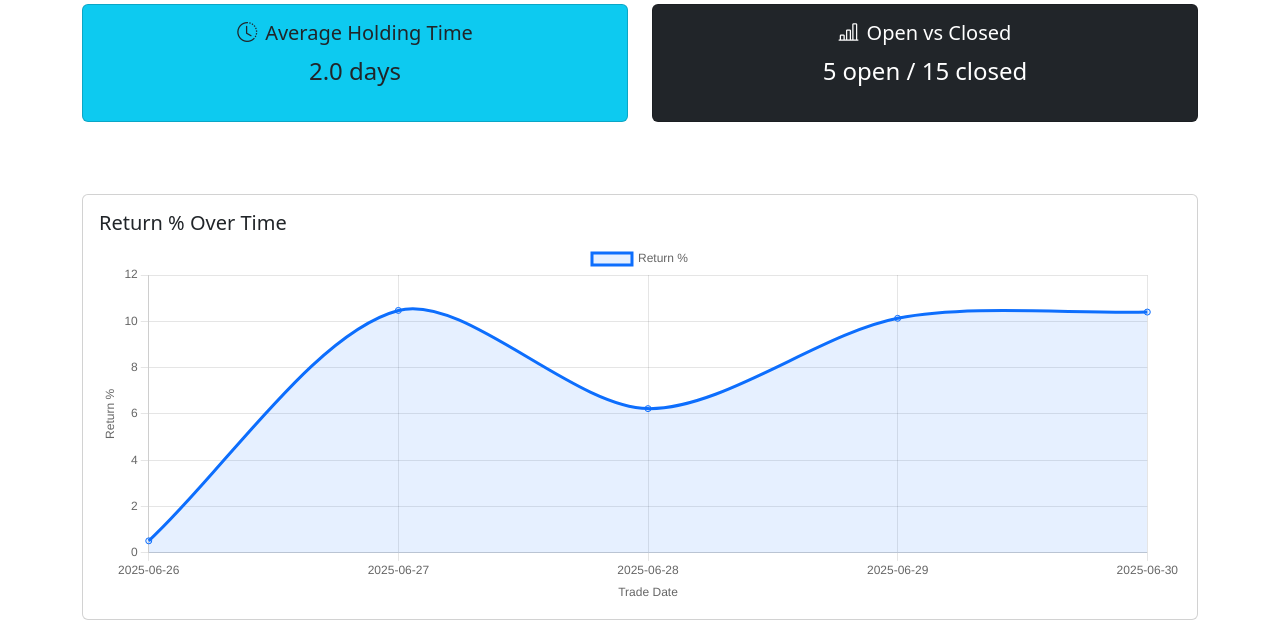
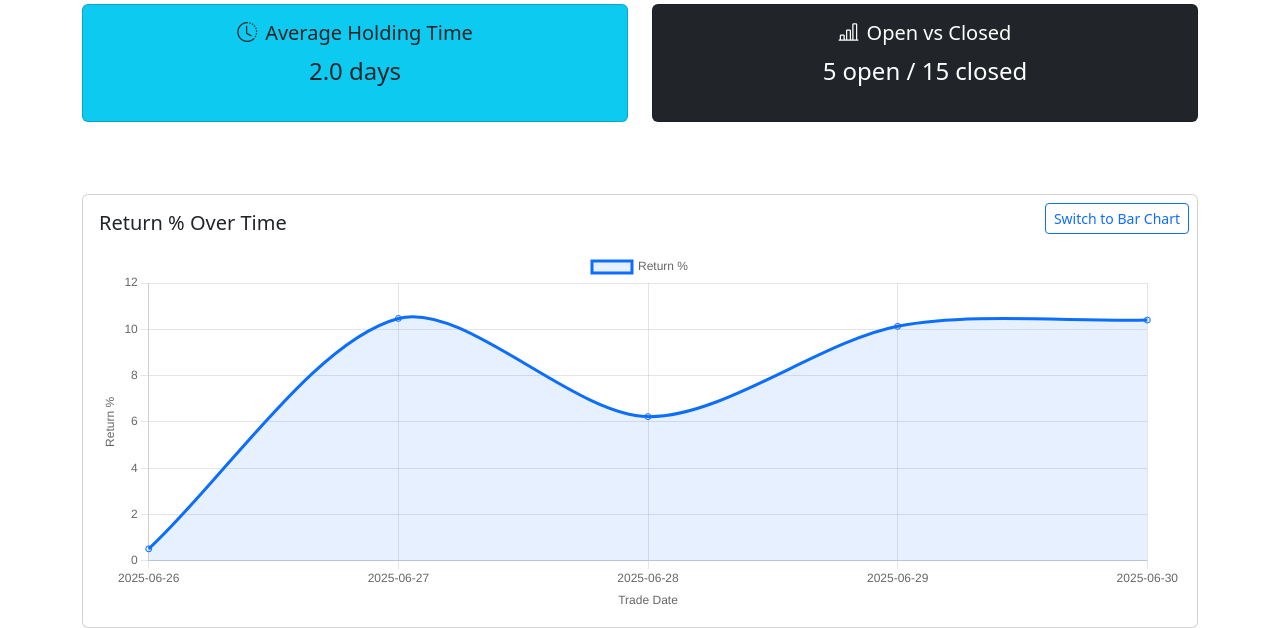
Before and after one commit to carlssonanton87/milestone-project-3, a Django app: page /dashboard/ in a window 1280 px wide. Shown: the part 384-1012 px from the top of the page. Run offline with Django 5.2, Linux system fonts and the light colour scheme; a user stored in the database is signed in; data comes from the database, SQL or seed files in the repository; some libraries are stand-ins or nearby versions.

Commit message:
📊 Add chart type toggle button for switching between line and bar chart

```diff
--- a/trades/templates/trades/dashboard.html
+++ b/trades/templates/trades/dashboard.html
@@ -108,8 +108,14 @@
 {% if chart_labels and chart_returns %}
 
 <div class="card mt-5">
-  <div class="card-body">
+
+  <div class="card-body position-relative">
     <h5 class="card-title">Return % Over Time</h5>
+    <div class="d-flex justify-content-end mb-2">
+  <button id="toggleChart" class="btn btn-sm btn-outline-primary position-absolute top-0 end-0 m-2">
+    Switch to Bar Chart
+  </button>
+</div>
     <canvas id="returnsChart" height="100"></canvas>
   </div>
 </div>
@@ -122,26 +128,27 @@
 
 <script>
   document.addEventListener('DOMContentLoaded', function () {
-  const chartLabels = JSON.parse(document.getElementById('labels-data').textContent);
-  const chartData = JSON.parse(document.getElementById('returns-data').textContent);
+    const labels = JSON.parse(document.getElementById('labels-data').textContent);
+    const data = JSON.parse(document.getElementById('returns-data').textContent);
+    const ctx = document.getElementById('returnsChart').getContext('2d');
 
-  const ctx = document.getElementById('returnsChart');
-  if (!ctx) {
-    console.error("Canvas element #returnsChart not found.");
-    return;
-  }
+    let chartType = 'line';
+    let chart;
 
-  new Chart(ctx, {
-    type: 'line',
+    function renderChart(type) {
+      if (chart) chart.destroy(); // Clear existing chart
+
+      chart = new Chart(ctx, {
+        type: type,
         data: {
-      labels: chartLabels,
+          labels: labels,
           datasets: [{
             label: 'Return %',
-        data: chartData,
+            data: data,
             borderColor: 'rgba(13,110,253,1)',
-        backgroundColor: 'rgba(13,110,253,0.1)',
-        tension: 0.3,
-        fill: true
+            backgroundColor: type === 'bar' ? 'rgba(13,110,253,0.5)' : 'rgba(13,110,253,0.1)',
+            fill: type === 'line',
+            tension: 0.3
           }]
         },
         options: {
@@ -149,19 +156,25 @@ document.addEventListener('DOMContentLoaded', function () {
           scales: {
             y: {
               beginAtZero: false,
-          title: {
-            display: true,
-            text: 'Return %'
-          }
+              title: { display: true, text: 'Return %' }
             },
             x: {
-          title: {
-            display: true,
-            text: 'Trade Date'
+              title: { display: true, text: 'Trade Date' }
             }
           }
         }
+      });
     }
+
+    // Initial render
+    renderChart(chartType);
+
+    // Toggle Button
+    const toggleBtn = document.getElementById('toggleChart');
+    toggleBtn.addEventListener('click', () => {
+      chartType = chartType === 'line' ? 'bar' : 'line';
+      toggleBtn.textContent = `Switch to ${chartType === 'line' ? 'Bar' : 'Line'} Chart`;
+      renderChart(chartType);
     });
   });
 </script>
```
Lines whose indentation alone changed are shown as unchanged.
